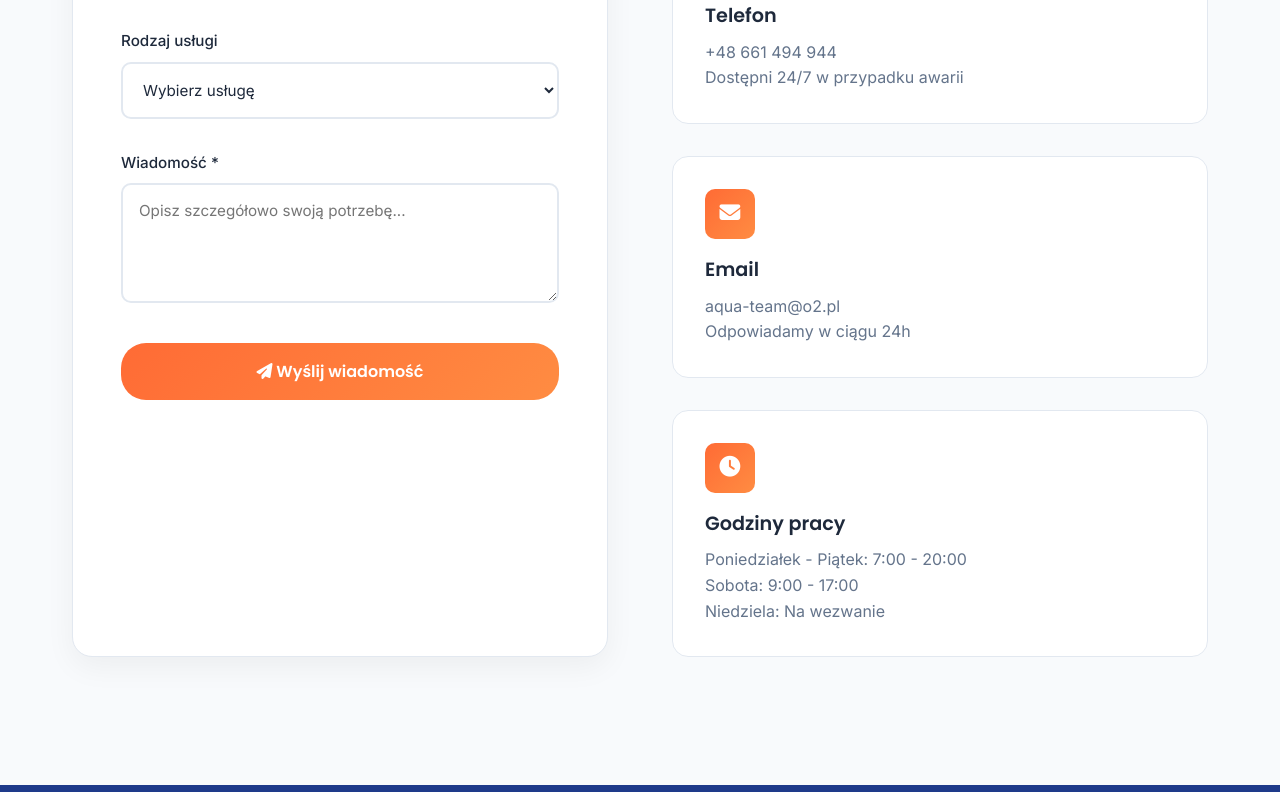
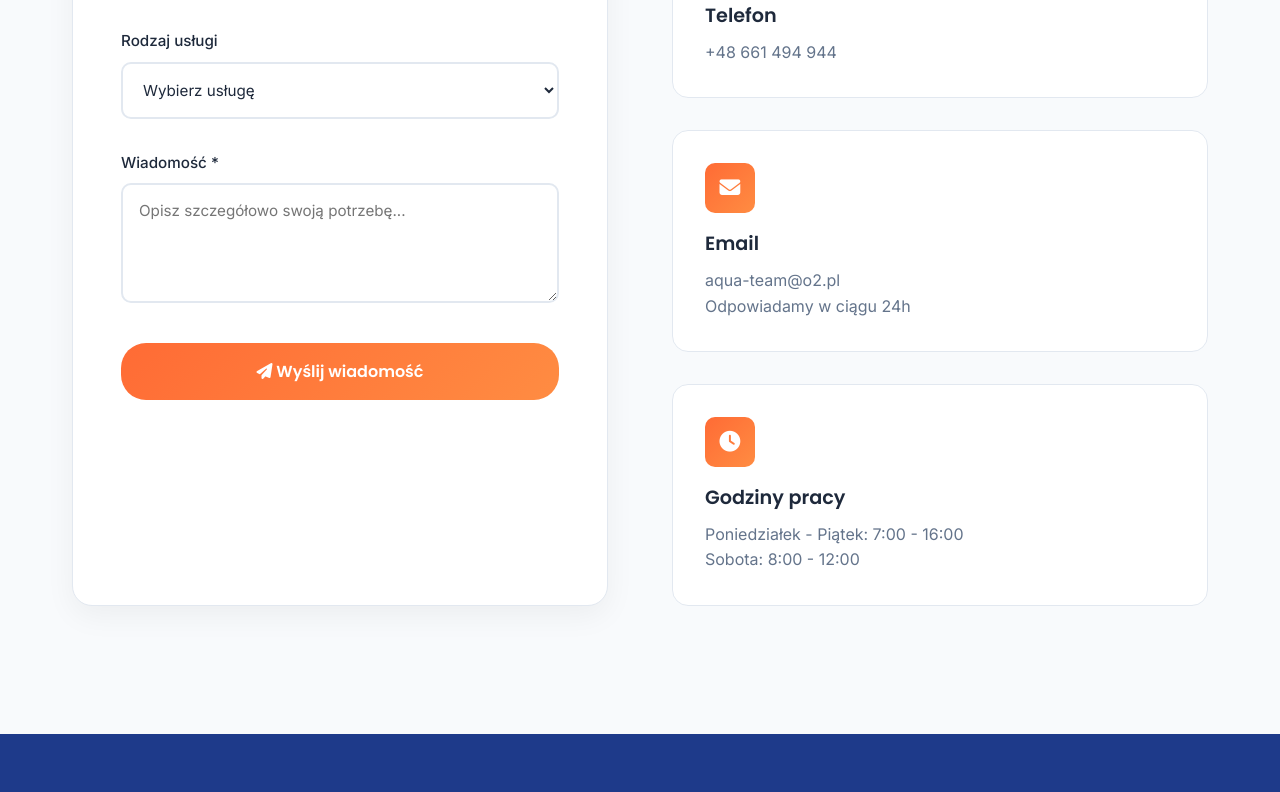
Before and after one commit to kpec-business/aquateam, a plain HTML site: page index.html in a window 1280 px wide. Shown: the part 5729-6521 px from the top of the page. Drawn offline with nearby package versions, Linux system fonts and the light colour scheme.

Commit message:
Update index.html

```diff
--- a/index.html
+++ b/index.html
@@ -1846,7 +1846,6 @@
                         </div>
                         <h3>Telefon</h3>
                         <p><a href="tel:+48661494944">+48 661 494 944</a></p>
-                        <p>Dostępni 24/7 w przypadku awarii</p>
                     </div>
                     <div class="contact-card" data-aos="fade-up" data-aos-delay="300">
                         <div class="contact-card-icon">
@@ -1861,9 +1860,8 @@
                             <i class="fas fa-clock"></i>
                         </div>
                         <h3>Godziny pracy</h3>
-                        <p>Poniedziałek - Piątek: 7:00 - 20:00</p>
-                        <p>Sobota: 9:00 - 17:00</p>
-                        <p>Niedziela: Na wezwanie</p>
+                        <p>Poniedziałek - Piątek: 7:00 - 16:00</p>
+                        <p>Sobota: 8:00 - 12:00</p>
                     </div>
                 </div>
             </div>
```
